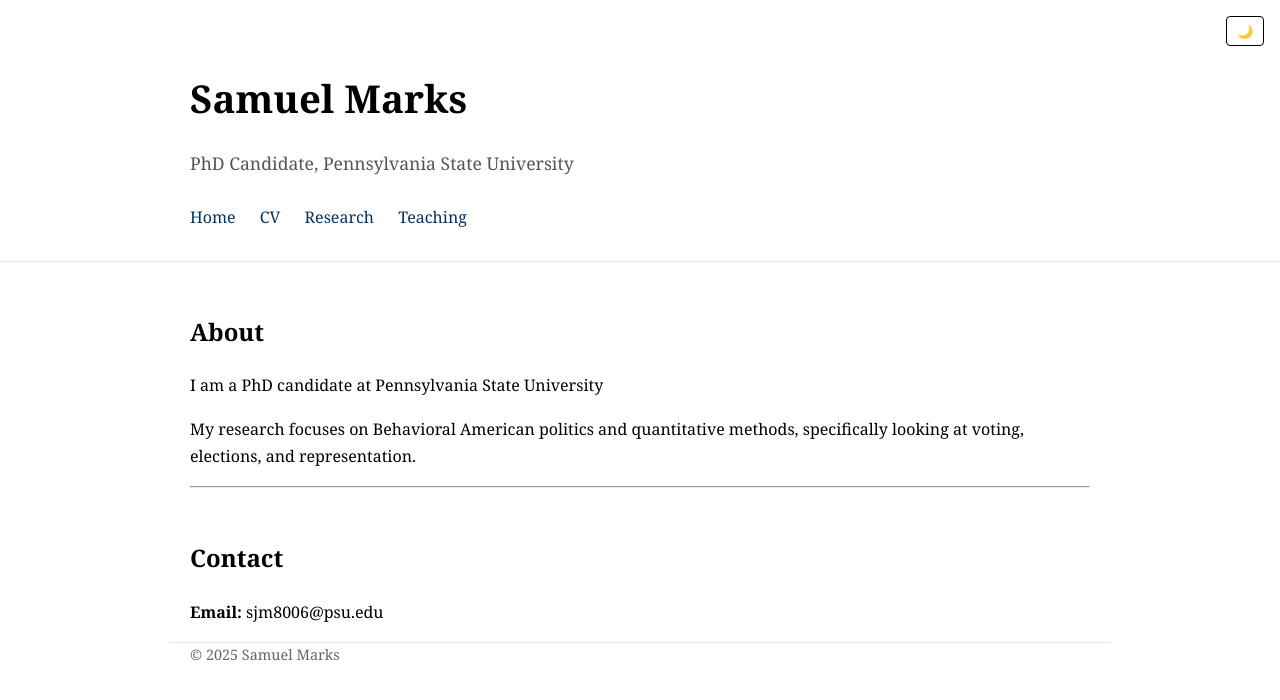
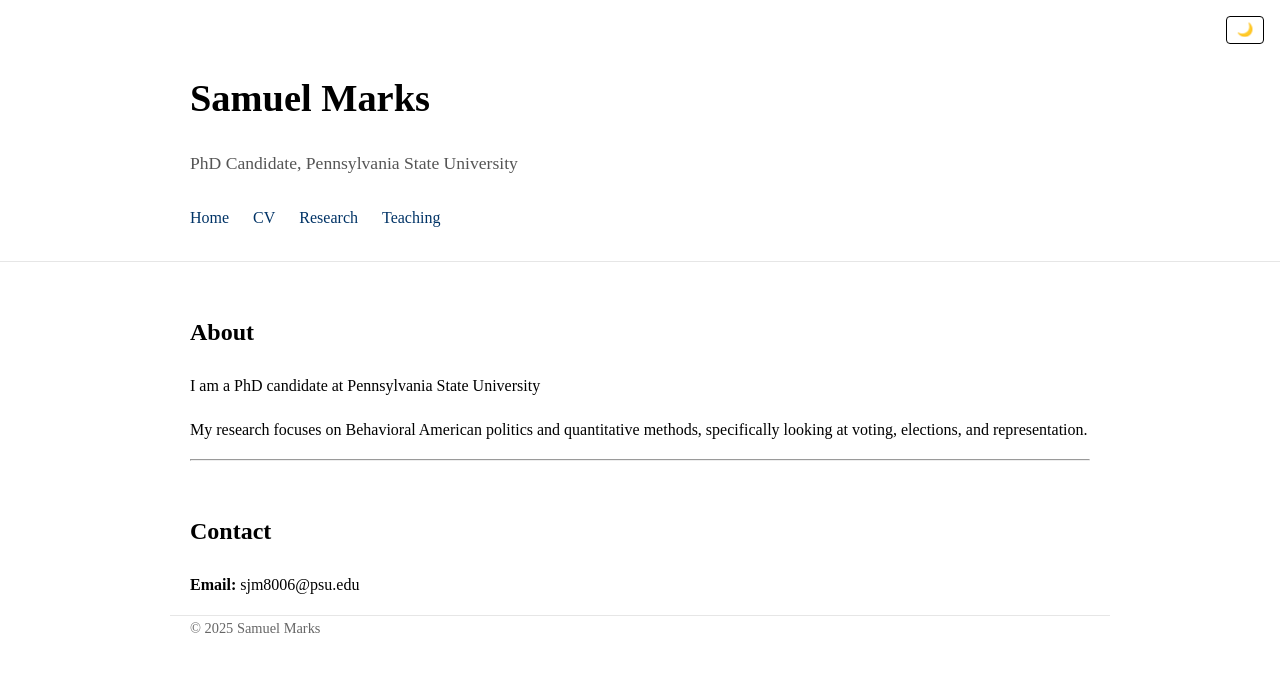
Before and after one commit to SamuelJMarks/SamuelJMarks.github.io, a Jekyll site: the page built from index.md, in a window 1280 px wide. Shown: the top 700 px of the page. Built offline with Jekyll 4.4.1, drawn with Linux system fonts in a browser that asks for light colours.

Commit message:
Change font family to Comic Sans in style.css

```diff
--- a/assets/style.css
+++ b/assets/style.css
@@ -3,7 +3,7 @@
 
 body,
 body * {
-  font-family: Georgia !important;
+  font-family: Comic Sans !important;
 }
 
 body {
```
